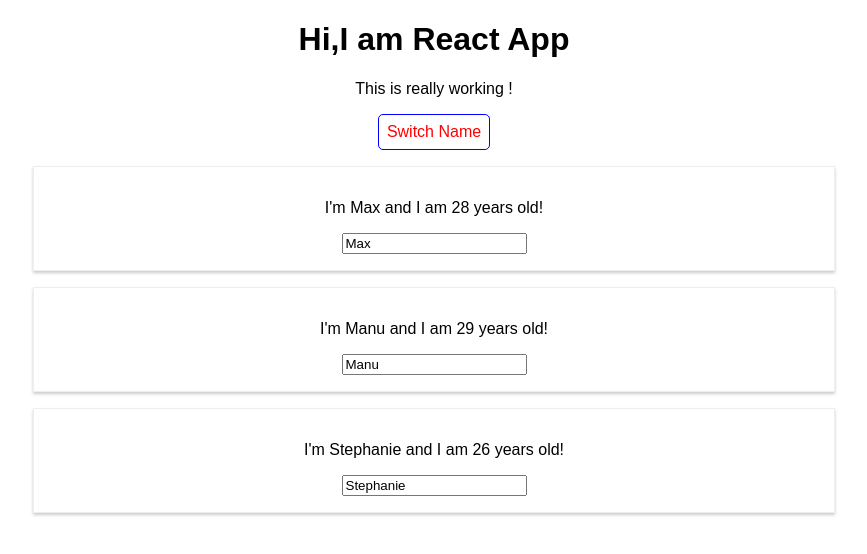
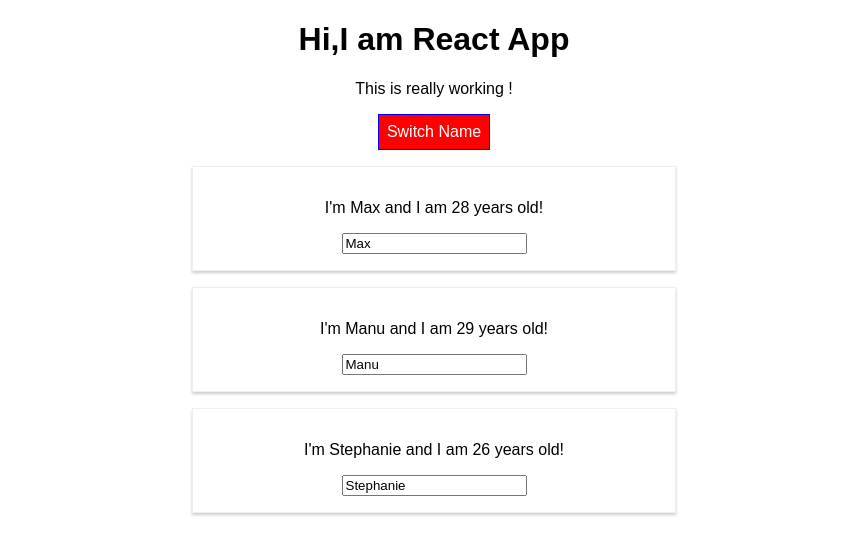
Before and after one commit to HuggaCha/react-js-training, a React (Create React App) app: page / in a window 1280 px wide. Both pictures are taken after a click on the button "Switch Name". Shown: the top 554 px of the page, without its empty margins (206-1073 px from the left). Built offline with nearby package versions, Linux system fonts and the light colour scheme.

Commit message:
latest commit

```diff
--- a/package.json
+++ b/package.json
@@ -3,6 +3,7 @@
   "version": "0.1.0",
   "private": true,
   "dependencies": {
+    "radium": "^0.25.0",
     "react": "^16.2.0",
     "react-dom": "^16.2.0",
     "react-scripts": "1.1.1"
--- a/src/App.css
+++ b/src/App.css
@@ -2,6 +2,10 @@
   text-align: center;
 }
 
-.button {
+.red {
+	color: red;
+}
 
+.bold {
+	font-weight: bold;
 }
--- a/src/App.js
+++ b/src/App.js
@@ -1,15 +1,16 @@
 import React, { Component } from 'react';
 import './App.css';
 import Person from './Person/Person';
+import Radium, {StyleRoot} from 'radium'
 
 class App extends Component {
 
 
   state = {
     persons : [
-      {name: 'Max', age: 28},
-      {name: 'Manu', age: 29},
-      {name: 'Stephanie', age: 26}
+      {id:'asfa1', name: 'Max', age: 28},
+      {id:'vasdf1', name: 'Manu', age: 29},
+      {id:'asdf11', name: 'Stephanie', age: 26}
     ],
 
     otherState : 'some other value',
@@ -17,30 +18,31 @@
     showPersons: false
   }
 
-switchNameHandler = (newName) => {
- //console.log('Was clicked!');
- // Don't do this: this.state.persons[0].name = 'Maximilian';
- this.setState({
-  persons : [
-      {name: newName, age: 28},
-      {name: 'Manu', age: 29},
-      {name: 'Stephanie', age: 29 }
-    ]
+deletePersonHandler = (personIndex) => {
+  //const persons = this.state.persons.slice(); //this will create a copy of the persons array
+  const persons = [...this.state.persons]; // a copy of a new array with "spread operator"
+  persons.splice(personIndex, 1); // removes one element
+  this.setState({persons: persons})
+}
+
+nameChangedHandler = (event, id) => {
+
+const personIndex = this.state.persons.findIndex(p => {
+  return p.id === id;
+});
+
+const person = {
+  ...this.state.persons[personIndex]
+};
+//const person = Object.assign({}, this.state.persons[personIndex])
+
+person.name = event.target.value;
+const persons = [...this.state.persons];
+persons[personIndex]=person;
 
 
- })
-}
 
-nameChangedHandler = (event) => {
-
-  this.setState({
-  persons : [
-      {name:  'Max', age: 28},
-      {name: event.target.value, age: 29},
-      {name: 'Stephanie', age: 26}
-    ]
-
- })
+  this.setState({persons: persons})
 }
 
 togglePersonsHandler = () => {
@@ -55,13 +57,16 @@
 render () {
 
  const style = {
-  backgroundColor: 'white',
+  backgroundColor: 'green',
   font: 'inherit',
   border: '1px solid blue',
-  borderRadius: '5px',
   padding: '8px',
   cursor: 'pointer',
-  color: 'red'
+  color: 'white',
+  ':hover': {
+    backgroundColor: 'lightgreen',
+    color: 'black'
+  }
  };
 
  let persons = null;
@@ -70,32 +75,50 @@
 
   persons = (
      <div>
-          {this.state.persons.map(person => {
-            return <Person name={person.name}
-            age={person.age} />
+          {this.state.persons.map((person, index) => {
+            return <Person
+            click = {(event) => this.deletePersonHandler(index)}
+            name={person.name}
+            age={person.age}
+            key={person.id}
+            changed={(event)=>this.nameChangedHandler(event, person.id)}/>
           })}
 
     </div>
     );
 
+    style.backgroundColor = 'red';
+    style[':hover']= {
+    backgroundColor: 'lightred',
+    color: 'black'
+  }
  }
 
+ const classes = [];
+ if (this.state.persons.length <= 2){
+  classes.push('red'); // classes =['red']
+ }
+ if (this.state.persons.length <= 1){
+  classes.push('bold');//classes = ['red', 'bold']
+ }
+
+
 return (
+  <StyleRoot>
       <div className="App">
       <h1>Hi,I am React App </h1>
-      <p>This is really working !</p>
+      <p className={classes.join(' ')}>This is really working !</p>
       <button
       style = {style}
       onClick = {this.togglePersonsHandler}> Switch Name </button>
       {persons}
 
-
-
      </div>
+    </StyleRoot>
    );
  //return React.createElement('div', {className: 'App' }, React.createElement('h1', null,  'Does this work now?'));
 
   }
 }
 
-export default App;
+export default Radium (App);
--- a/src/Person/Person.js
+++ b/src/Person/Person.js
@@ -1,15 +1,22 @@
 import React from 'react';
 import './Person.css';
-
+import Radium from 'radium'
 
 const person = (props) => {
+
+	const style = {
+		'@media (min-width: 500px)' : {
+			width: '450px'
+		}
+	};
+
 	return (
-		<div className = "Person">
+		<div className = "Person" style={style}>
 		<p onClick={props.click}> I'm {props.name} and I am {props.age} years old! </p>
 		<p>{props.children}</p>
-		<input type="text" onChange ={props.changed} value = {props.name}/>
+		<input type="text" onChange={props.changed} value={props.name}/>
 		</div>
 		);
 }
 
-export default person;
+export default Radium(person);
```
Also changed, not shown: 2 other files (tests, documents, lock files or other folders).
